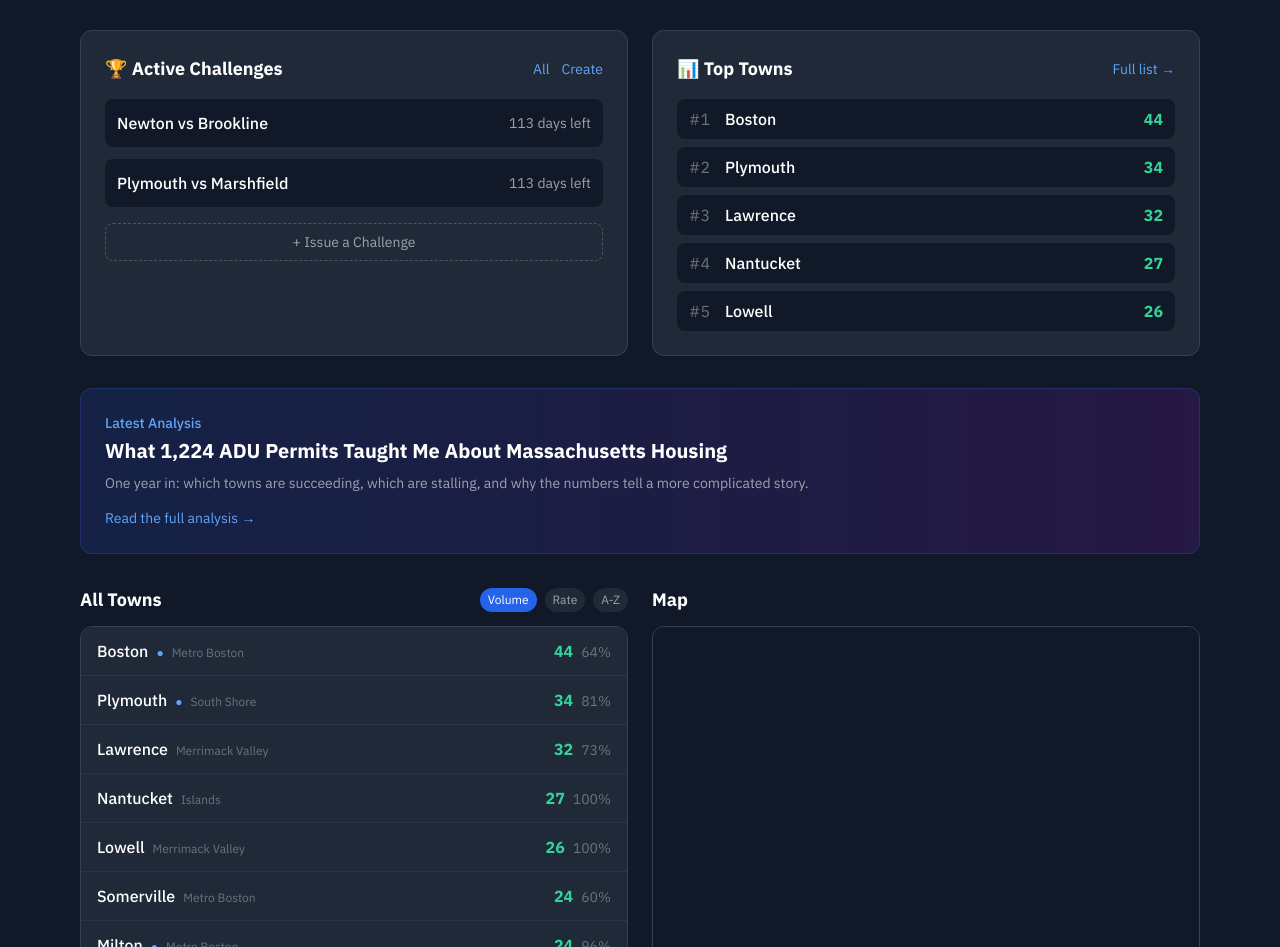
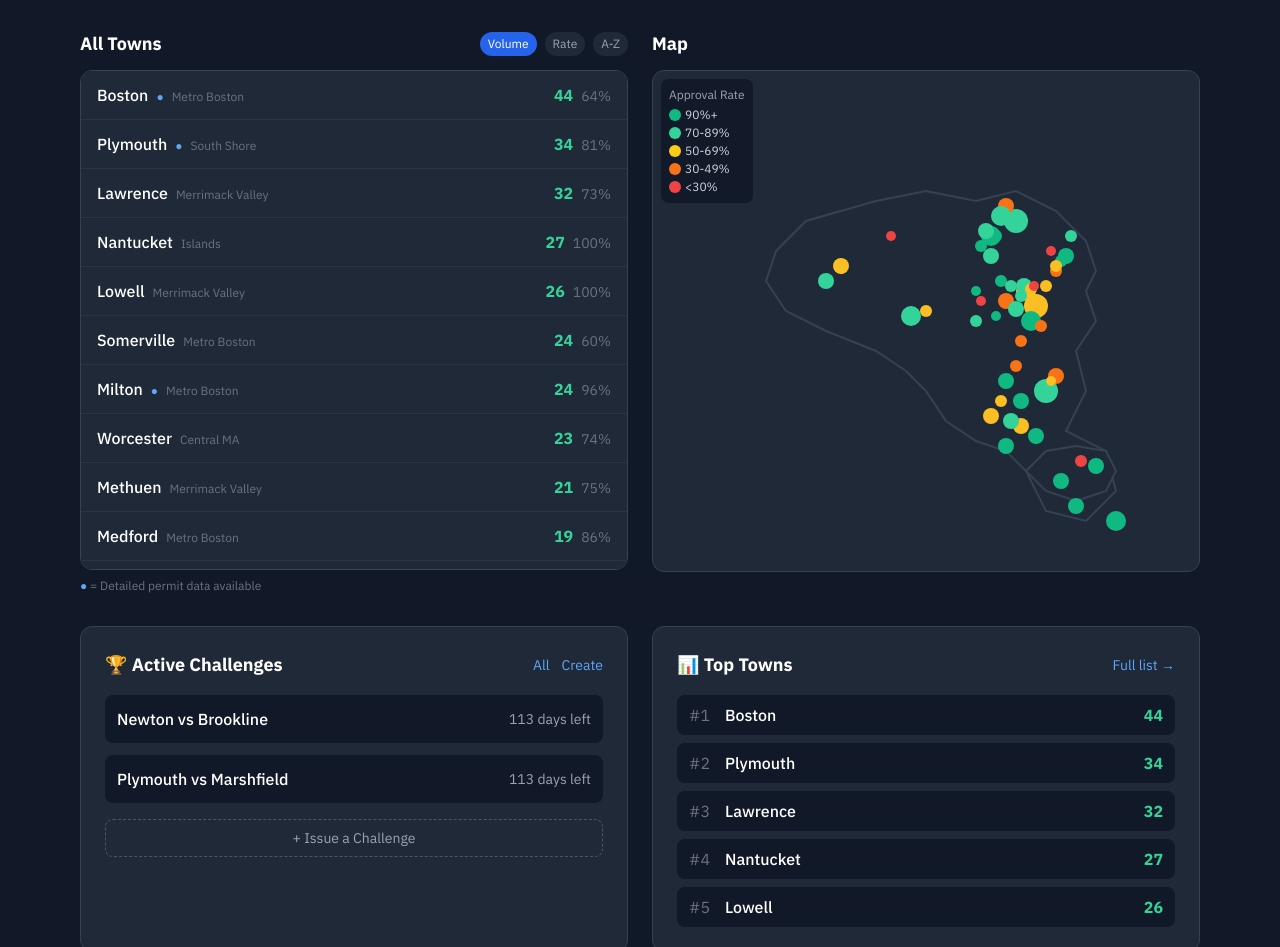
Before and after one commit to atwoodcollects/adupulse, a Next.js app: page / in a window 1280 px wide. Shown: the part 365-1312 px from the top of the page. Built offline with nearby package versions, Linux system fonts and the light colour scheme.

Commit message:
Fix homepage with TownMap component

```diff
--- a/src/app/page.tsx
+++ b/src/app/page.tsx
@@ -1,8 +1,8 @@
 'use client'
 
 import Link from 'next/link'
+import TownNav from '@/components/TownNav'
 import TownMap from '@/components/TownMap'
-import TownNav from '@/components/TownNav'
 import { useState } from 'react'
 
 const towns = [
@@ -64,7 +64,6 @@ const towns = [
 
 const topTowns = [...towns].sort((a, b) => b.approved - a.approved).slice(0, 5)
 
-// Sample active challenges (in real app, this would come from storage)
 const activeChallenges = [
   { townA: 'Newton', townB: 'Brookline', end: '2026-05-31', daysLeft: 113 },
   { townA: 'Plymouth', townB: 'Marshfield', end: '2026-05-31', daysLeft: 113 },
@@ -90,7 +89,6 @@ export default function Home() {
 
   return (
     <div className="min-h-screen bg-gray-900">
-      {/* Header */}
       <header className="border-b border-gray-800">
         <div className="max-w-6xl mx-auto px-4 py-3 md:py-4">
           <div className="flex items-center justify-between">
@@ -107,9 +105,7 @@ export default function Home() {
 
         {/* Hero Stats */}
         <div className="text-center mb-8">
-          <h1 className="text-2xl md:text-4xl font-bold text-white mb-2">
-            Tracking MA's ADU Progress
-          </h1>
+          <h1 className="text-2xl md:text-4xl font-bold text-white mb-2">Tracking MA's ADU Progress</h1>
           <p className="text-gray-400 mb-6">Real permit data from 217 towns</p>
 
           <div className="grid grid-cols-3 gap-4 max-w-lg mx-auto mb-8">
@@ -127,108 +123,10 @@ export default function Home() {
             </div>
           </div>
 
-          {/* Primary CTAs */}
           <div className="flex flex-wrap justify-center gap-3 mb-8">
-            <Link
-              href="/town"
-              className="px-5 py-2.5 bg-blue-600 hover:bg-blue-500 text-white rounded-lg font-medium"
-            >
-              Find Your Town
-            </Link>
-            <Link
-              href="/leaderboard"
-              className="px-5 py-2.5 bg-gray-700 hover:bg-gray-600 text-white rounded-lg font-medium"
-            >
-              Leaderboard
-            </Link>
-            <Link
-              href="/compare"
-              className="px-5 py-2.5 bg-gray-700 hover:bg-gray-600 text-white rounded-lg font-medium"
-            >
-              Compare Towns
-            </Link>
-          </div>
-        </div>
-
-        {/* Two Column: Challenges + Top Towns */}
-        <div className="grid md:grid-cols-2 gap-6 mb-8">
-
-          {/* Active Challenges */}
-          <div className="bg-gray-800 border border-gray-700 rounded-xl p-4 md:p-6">
-            <div className="flex items-center justify-between mb-4">
-              <h2 className="text-lg font-bold text-white">🏆 Active Challenges</h2>
-              <div className="flex gap-3">
-                <Link href="/challenges" className="text-blue-400 text-sm hover:underline">All</Link>
-                <Link href="/challenge/new" className="text-blue-400 text-sm hover:underline">Create</Link>
-              </div>
-            </div>
-            {activeChallenges.length > 0 ? (
-              <div className="space-y-3">
-                {activeChallenges.map((c, i) => (
-                  <Link
-                    key={i}
-                    href={`/challenge?a=${c.townA}&b=${c.townB}&start=2026-03-01&end=${c.end}`}
-                    className="block bg-gray-900 rounded-lg p-3 hover:bg-gray-700/50 transition-colors"
-                  >
-                    <div className="flex justify-between items-center">
-                      <span className="text-white font-medium">{c.townA} vs {c.townB}</span>
-                      <span className="text-gray-400 text-sm">{c.daysLeft} days left</span>
-                    </div>
-                  </Link>
-                ))}
-              </div>
-            ) : (
-              <p className="text-gray-500 text-sm">No active challenges yet.</p>
-            )}
-            <Link
-              href="/challenge/new"
-              className="block mt-4 text-center py-2 border border-dashed border-gray-600 rounded-lg text-gray-400 hover:text-white hover:border-gray-500 transition-colors text-sm"
-            >
-              + Issue a Challenge
-            </Link>
-          </div>
-
-          {/* Top Towns */}
-          <div className="bg-gray-800 border border-gray-700 rounded-xl p-4 md:p-6">
-            <div className="flex items-center justify-between mb-4">
-              <h2 className="text-lg font-bold text-white">📊 Top Towns</h2>
-              <Link href="/leaderboard" className="text-blue-400 text-sm hover:underline">
-                Full list →
-              </Link>
-            </div>
-            <div className="space-y-2">
-              {topTowns.map((town, i) => (
-                <Link
-                  key={town.name}
-                  href={`/town/${encodeURIComponent(town.name)}`}
-                  className="flex items-center justify-between py-2 px-3 bg-gray-900 rounded-lg hover:bg-gray-700/50 transition-colors"
-                >
-                  <div className="flex items-center gap-3">
-                    <span className="text-gray-500 w-6">#{i + 1}</span>
-                    <span className="text-white font-medium">{town.name}</span>
-                  </div>
-                  <span className="text-emerald-400 font-bold">{town.approved}</span>
-                </Link>
-              ))}
-            </div>
-          </div>
-        </div>
-
-        {/* Blog Preview */}
-        <div className="bg-gradient-to-r from-blue-900/30 to-purple-900/30 border border-blue-500/20 rounded-xl p-4 md:p-6 mb-8">
-          <div className="flex items-start justify-between gap-4">
-            <div>
-              <div className="text-blue-400 text-sm font-medium mb-1">Latest Analysis</div>
-              <h3 className="text-lg md:text-xl font-bold text-white mb-2">
-                What 1,224 ADU Permits Taught Me About Massachusetts Housing
-              </h3>
-              <p className="text-gray-400 text-sm mb-3 hidden md:block">
-                One year in: which towns are succeeding, which are stalling, and why the numbers tell a more complicated story.
-              </p>
-              <Link href="/blog/massachusetts-adu-year-one" className="text-blue-400 text-sm hover:underline">
-                Read the full analysis →
-              </Link>
-            </div>
+            <Link href="/town" className="px-5 py-2.5 bg-blue-600 hover:bg-blue-500 text-white rounded-lg font-medium">Find Your Town</Link>
+            <Link href="/leaderboard" className="px-5 py-2.5 bg-gray-700 hover:bg-gray-600 text-white rounded-lg font-medium">Leaderboard</Link>
+            <Link href="/compare" className="px-5 py-2.5 bg-gray-700 hover:bg-gray-600 text-white rounded-lg font-medium">Compare Towns</Link>
           </div>
         </div>
 
@@ -236,28 +134,20 @@ export default function Home() {
         <div className="md:hidden flex mb-4">
           <button
             onClick={() => setMobileTab('towns')}
-            className={`flex-1 py-2 text-center font-medium transition-colors ${
-              mobileTab === 'towns'
-                ? 'bg-blue-600 text-white rounded-t-lg'
-                : 'bg-gray-800 text-gray-400'
-            }`}
+            className={`flex-1 py-2 text-center font-medium transition-colors ${mobileTab === 'towns' ? 'bg-blue-600 text-white rounded-t-lg' : 'bg-gray-800 text-gray-400'}`}
           >
             📋 Towns
           </button>
           <button
             onClick={() => setMobileTab('map')}
-            className={`flex-1 py-2 text-center font-medium transition-colors ${
-              mobileTab === 'map'
-                ? 'bg-blue-600 text-white rounded-t-lg'
-                : 'bg-gray-800 text-gray-400'
-            }`}
+            className={`flex-1 py-2 text-center font-medium transition-colors ${mobileTab === 'map' ? 'bg-blue-600 text-white rounded-t-lg' : 'bg-gray-800 text-gray-400'}`}
           >
             🗺️ Map
           </button>
         </div>
 
-        {/* Desktop: Side by side / Mobile: Tabs */}
-        <div className="grid md:grid-cols-2 gap-6">
+        {/* Towns + Map Grid */}
+        <div className="grid md:grid-cols-2 gap-6 mb-8">
 
           {/* Town List */}
           <div className={`${mobileTab === 'towns' ? 'block' : 'hidden'} md:block`}>
@@ -268,9 +158,7 @@ export default function Home() {
                   <button
                     key={key}
                     onClick={() => setSortBy(key)}
-                    className={`px-2 py-1 text-xs rounded-full ${
-                      sortBy === key ? 'bg-blue-600 text-white' : 'bg-gray-800 text-gray-400'
-                    }`}
+                    className={`px-2 py-1 text-xs rounded-full ${sortBy === key ? 'bg-blue-600 text-white' : 'bg-gray-800 text-gray-400'}`}
                   >
                     {key === 'volume' && 'Volume'}
                     {key === 'rate' && 'Rate'}
@@ -303,50 +191,95 @@ export default function Home() {
                 )
               })}
             </div>
-            <p className="text-gray-500 text-xs mt-2">
-              <span className="text-blue-400">●</span> = Detailed permit data available
-            </p>
+            <p className="text-gray-500 text-xs mt-2"><span className="text-blue-400">●</span> = Detailed permit data available</p>
           </div>
 
           {/* Map */}
           <div className={`${mobileTab === 'map' ? 'block' : 'hidden'} md:block`}>
             <h2 className="text-lg font-bold text-white mb-3">Map</h2>
-            <div className="bg-gray-800 border border-gray-700 rounded-xl overflow-hidden">
-              <iframe
-                src="/statewide"
-                className="w-full h-[500px] border-0"
-                title="Massachusetts ADU Map"
-              />
+            <TownMap />
+          </div>
+        </div>
+
+        {/* Challenges + Top Towns */}
+        <div className="grid md:grid-cols-2 gap-6 mb-8">
+
+          <div className="bg-gray-800 border border-gray-700 rounded-xl p-4 md:p-6">
+            <div className="flex items-center justify-between mb-4">
+              <h2 className="text-lg font-bold text-white">🏆 Active Challenges</h2>
+              <div className="flex gap-3">
+                <Link href="/challenges" className="text-blue-400 text-sm hover:underline">All</Link>
+                <Link href="/challenge/new" className="text-blue-400 text-sm hover:underline">Create</Link>
+              </div>
+            </div>
+            <div className="space-y-3">
+              {activeChallenges.map((c, i) => (
+                <Link
+                  key={i}
+                  href={`/challenge?a=${c.townA}&b=${c.townB}&start=2026-03-01&end=${c.end}`}
+                  className="block bg-gray-900 rounded-lg p-3 hover:bg-gray-700/50 transition-colors"
+                >
+                  <div className="flex justify-between items-center">
+                    <span className="text-white font-medium">{c.townA} vs {c.townB}</span>
+                    <span className="text-gray-400 text-sm">{c.daysLeft} days left</span>
+                  </div>
+                </Link>
+              ))}
+            </div>
+            <Link href="/challenge/new" className="block mt-4 text-center py-2 border border-dashed border-gray-600 rounded-lg text-gray-400 hover:text-white hover:border-gray-500 transition-colors text-sm">
+              + Issue a Challenge
+            </Link>
+          </div>
+
+          <div className="bg-gray-800 border border-gray-700 rounded-xl p-4 md:p-6">
+            <div className="flex items-center justify-between mb-4">
+              <h2 className="text-lg font-bold text-white">📊 Top Towns</h2>
+              <Link href="/leaderboard" className="text-blue-400 text-sm hover:underline">Full list →</Link>
+            </div>
+            <div className="space-y-2">
+              {topTowns.map((town, i) => (
+                <Link
+                  key={town.name}
+                  href={`/town/${encodeURIComponent(town.name)}`}
+                  className="flex items-center justify-between py-2 px-3 bg-gray-900 rounded-lg hover:bg-gray-700/50 transition-colors"
+                >
+                  <div className="flex items-center gap-3">
+                    <span className="text-gray-500 w-6">#{i + 1}</span>
+                    <span className="text-white font-medium">{town.name}</span>
+                  </div>
+                  <span className="text-emerald-400 font-bold">{town.approved}</span>
+                </Link>
+              ))}
             </div>
           </div>
         </div>
 
+        {/* Blog Preview */}
+        <div className="bg-gradient-to-r from-blue-900/30 to-purple-900/30 border border-blue-500/20 rounded-xl p-4 md:p-6 mb-8">
+          <div className="text-blue-400 text-sm font-medium mb-1">Latest Analysis</div>
+          <h3 className="text-lg md:text-xl font-bold text-white mb-2">What 1,224 ADU Permits Taught Me About Massachusetts Housing</h3>
+          <p className="text-gray-400 text-sm mb-3 hidden md:block">One year in: which towns are succeeding, which are stalling, and why the numbers tell a more complicated story.</p>
+          <Link href="/blog/massachusetts-adu-year-one" className="text-blue-400 text-sm hover:underline">Read the full analysis →</Link>
+        </div>
+
         {/* Cost Estimator CTA */}
-        <div className="mt-8 bg-gray-800 border border-gray-700 rounded-xl p-4 md:p-6">
+        <div className="bg-gray-800 border border-gray-700 rounded-xl p-4 md:p-6">
           <div className="flex flex-col md:flex-row md:items-center justify-between gap-4">
             <div>
               <h3 className="text-lg font-bold text-white">💰 Planning an ADU?</h3>
               <p className="text-gray-400 text-sm">Get a rough cost estimate based on real permit data.</p>
             </div>
-            <Link
-              href="/estimate"
-              className="px-5 py-2.5 bg-emerald-600 hover:bg-emerald-500 text-white rounded-lg font-medium text-center"
-            >
-              Cost Estimator →
-            </Link>
+            <Link href="/estimate" className="px-5 py-2.5 bg-emerald-600 hover:bg-emerald-500 text-white rounded-lg font-medium text-center">Cost Estimator →</Link>
           </div>
         </div>
       </main>
 
-      {/* Footer */}
       <footer className="border-t border-gray-800 mt-12">
         <div className="max-w-6xl mx-auto px-4 py-6">
           <div className="flex flex-col md:flex-row justify-between items-start md:items-center gap-4 text-sm text-gray-500">
             <div>
               <p>Data: EOHLC Survey Feb 2026 · Population: Census 2024</p>
-              <p className="text-xs mt-1">
-                <span className="text-blue-400">●</span> Blue towns have detailed permit data scraped directly from town portals.
-              </p>
+              <p className="text-xs mt-1"><span className="text-blue-400">●</span> Blue towns have detailed permit data scraped directly from town portals.</p>
             </div>
             <div className="flex gap-6">
               <Link href="/blog" className="hover:text-white">Blog</Link>
```
